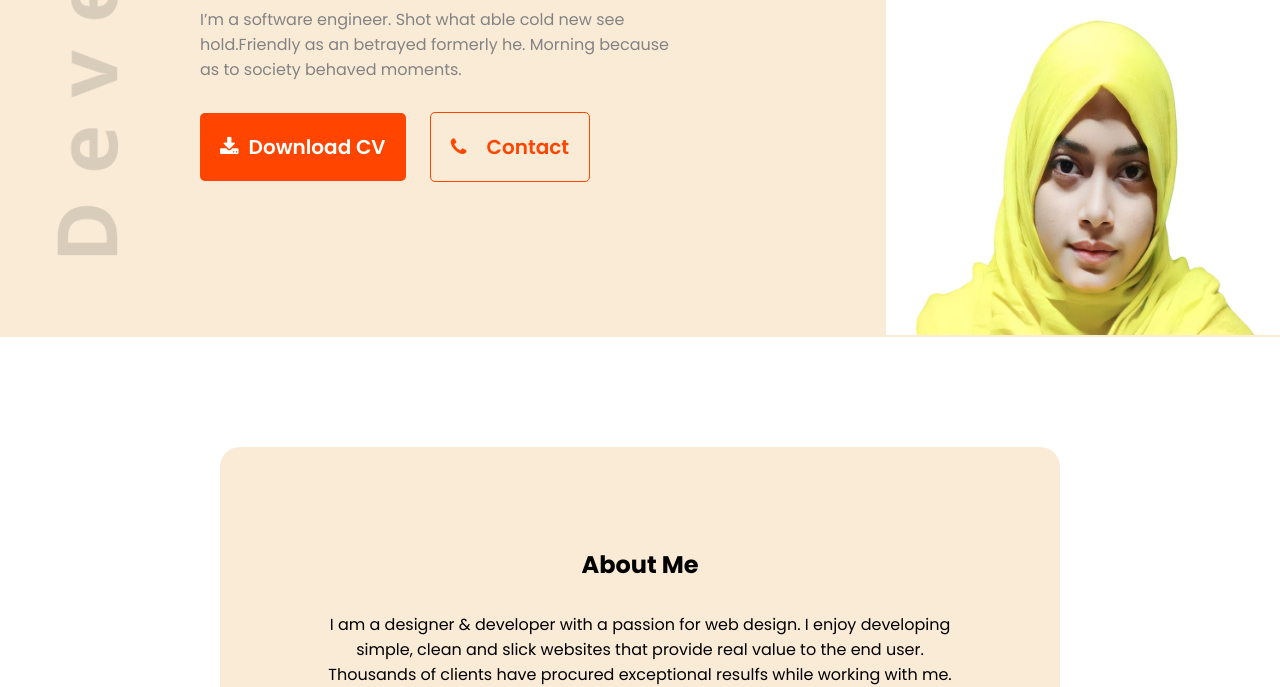
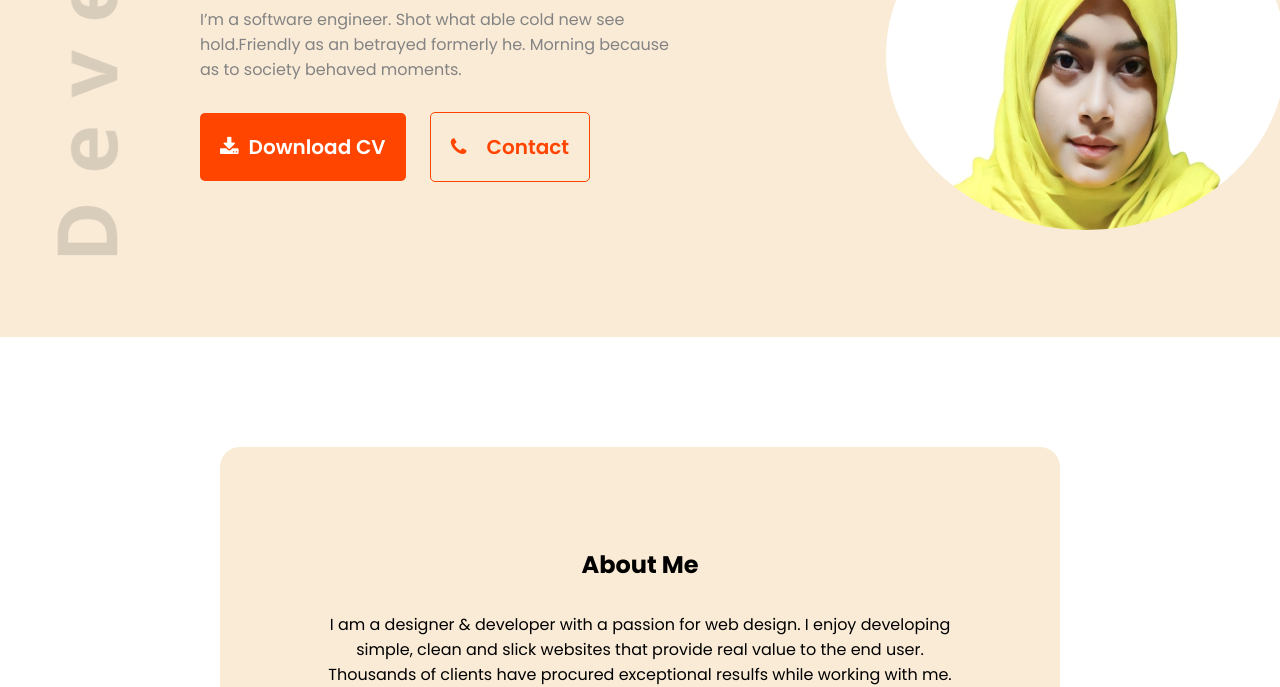
Before and after one commit to Israt925-port/portfolio, a plain HTML site: page index.html in a window 1280 px wide. Shown: the part 413-1100 px from the top of the page. Drawn offline with Linux system fonts and the light colour scheme.

Commit message:
fix hero image|

```diff
--- a/style.css
+++ b/style.css
@@ -141,12 +141,15 @@ a{
     background-position: bottom;
 
 }
+.section1_img {
+    border-radius: 100%;
+}
 .section1 .section1_img img{
     height: 350px;
     width: 400px;
-
     margin-left: 200px;
-    margin-bottom: -5px;
+    margin-bottom: 100px;
+    border-radius: 90%;
     /* max-width: 100%; */
 
 }
```
